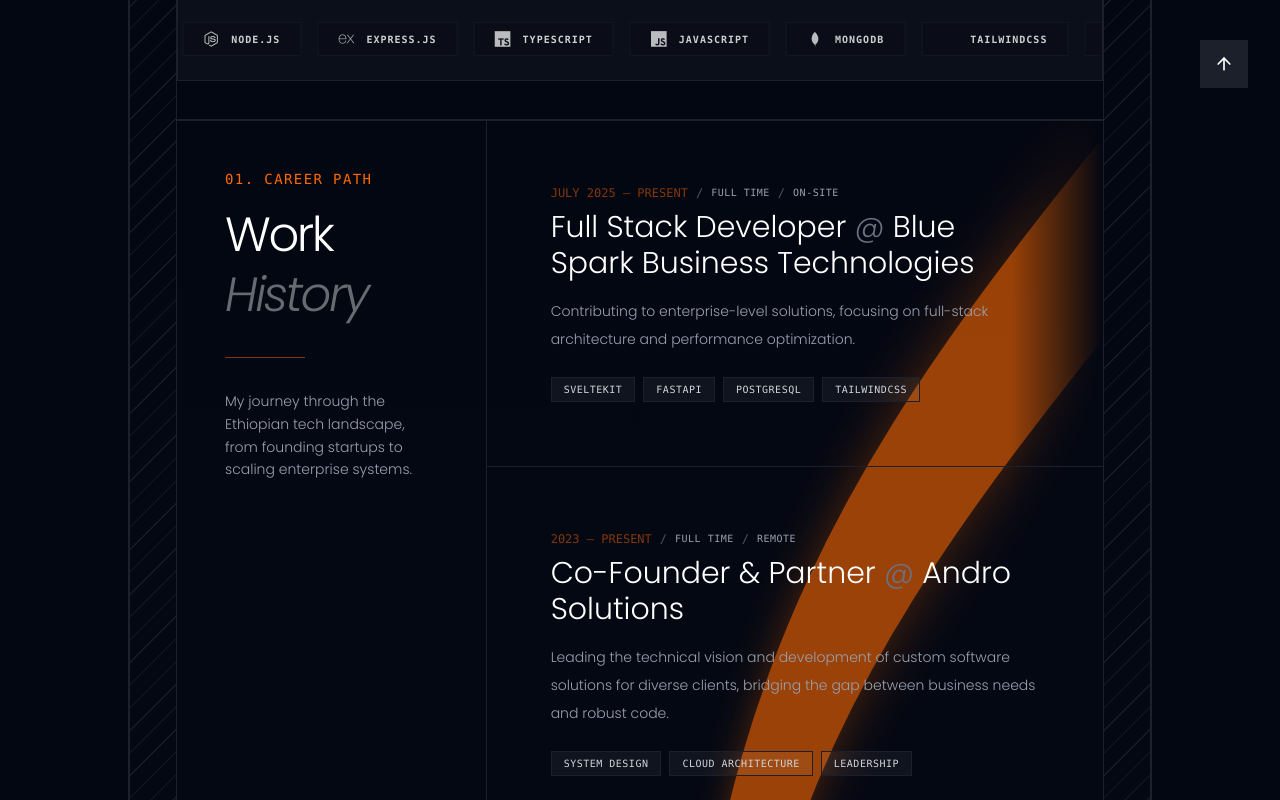
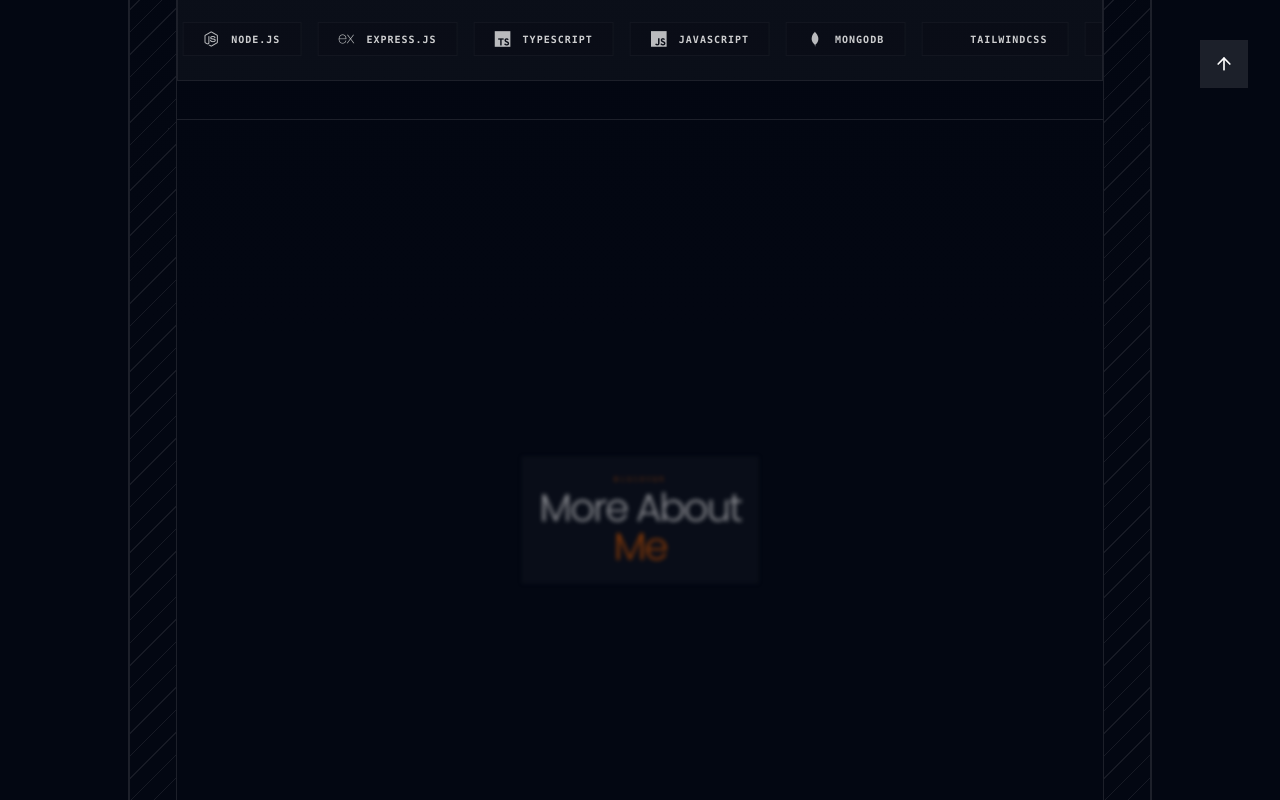
Before and after one commit to Dagin34/my-portfolio-v2, a SvelteKit app: page / in a window 1280 px wide. Shown: the part 680-1480 px from the top of the page. Built offline with nearby package versions, Linux system fonts and the light colour scheme; some icons are missing.

Commit message:
About page added

```diff
--- /dev/null
+++ b/src/components/about.svelte
@@ -0,0 +1,147 @@
+<script>
+  import basketball from "$assets/about/basketball.jpg";
+  import arbaminch from "$assets/about/arbaminch.jpg";
+  import kuriftu from "$assets/about/kuriftu.jpg";
+  import se7en from "$assets/about/se7en.jpg";
+
+  // Using Svelte 5 runes for the item data
+  let items = $state([
+    { type: "img", src: kuriftu, area: "1/3", range: "2% 40%" },
+    { type: "text", content: "Addis Ababa Based", area: "1/3", range: "2% 40%" },
+    { type: "text", content: "Full Stack Dev", area: "3/3", range: "10% 40%" },
+    { type: "text", content: "A2SVian", area: "4/2", range: "15% 40%" },
+    { type: "text", content: "Backed by Google", area: "4/2", range: "20% 50%" },
+    { type: "img", src: basketball, area: "2/2", range: "10% 50%" },
+    { type: "text", content: "BasketBall Lover", area: "2/2", range: "10% 50%" },
+    { type: "img", src: arbaminch, area: "2/3", range: "20% 70%" },
+    { type: "text", content: "Problem Solver", area: "2/3", range: "20% 70%" },
+    { type: "text", content: "Continuous Learner", area: "1/2", range: "16% 60%" },
+    { type: "img", src: se7en, area: "3/1", range: "15% 50%" },
+    { type: "text", content: "Movie Lover", area: "3/1", range: "15% 50%" },
+    { type: "img", src: "./headshot.jpg", area: "4/3", range: "25% 70%" },
+    { type: "text", content: "Dagmawi Napoleon", area: "4/3", range: "25% 70%" },
+  ]);
+</script>
+
+<!-- Wrap in a very tall container (400vh) to allow scrolling to drive the animation -->
+<section id="about" class="h-[600vh] relative border-b border-border-color">
+  <div
+    class="stuck-grid sticky top-0 h-screen w-full overflow-hidden flex justify-center items-center"
+  >
+    <!-- Center special text -->
+    <div
+      class="bg-white/5 p-8 border border-border-color grid-item special flex flex-col items-center justify-center text-center z-10"
+      style="--range: -20% 70%; --area: 2 / 2 / span 2 / span 2;"
+    >
+      <p
+        class="text-[10px] md:text-[12px] font-mono text-brand-primary uppercase tracking-[0.4em] opacity-80 mb-2"
+      >
+        Discover
+      </p>
+      <h2
+        class="text-4xl md:text-7xl font-light tracking-tighter text-white leading-none"
+      >
+        More About <br /> <span class="text-brand-primary opacity-90">Me</span>
+      </h2>
+    </div>
+
+    <!-- Floating dynamic items -->
+    {#each items as item}
+      <div
+        class="grid-item flex items-center justify-center p-4"
+        style="--range: {item.range}; --area: {item.area};"
+      >
+        {#if item.type === "text"}
+          <div
+            class="z-2 px-6 py-3 border border-border-color bg-black/50 backdrop-blur-sm shadow-xl"
+          >
+            <span
+              class="text-xs md:text-sm font-mono text-gray-300 uppercase tracking-widest whitespace-nowrap"
+            >
+              {item.content}
+            </span>
+          </div>
+        {:else if item.type === "img"}
+          <div
+            class="z-1 w-48 h-48 md:w-64 md:h-64 border border-border-color overflow-hidden shadow-2xl bg-black/20 p-2 transform -rotate-2 hover:rotate-0 transition-transform duration-500"
+          >
+            <img
+              src={item.src}
+              alt="About me detail"
+              class="w-full h-full object-cover grayscale hover:grayscale-0 transition-all duration-700 opacity-80 hover:opacity-100"
+            />
+          </div>
+        {/if}
+      </div>
+    {/each}
+  </div>
+</section>
+
+<style>
+  /* The 3D animation keyframes */
+  @keyframes zoom-in {
+    0% {
+      transform: translateZ(-1000px) scale(0.5);
+      opacity: 0;
+      filter: blur(10px);
+    }
+    40%,
+    60% {
+      /* Holds in focus briefly in the middle of its timeline */
+      transform: translateZ(0px) scale(1);
+      opacity: 1;
+      filter: blur(0px);
+    }
+    100% {
+      transform: translateZ(800px) scale(1.5);
+      opacity: 0;
+      filter: blur(10px);
+    }
+  }
+
+  .stuck-grid {
+    perspective: 1000px;
+    transform-style: preserve-3d;
+    display: grid;
+    grid-template-columns: repeat(4, 25vw);
+    grid-template-rows: repeat(4, 25vh);
+    place-items: center;
+  }
+
+  .grid-item {
+    transform-style: preserve-3d;
+    grid-area: var(--area);
+    /* Fallback for non-supporting browsers */
+    opacity: 1;
+  }
+
+  /* Apply the scroll-timeline animations ONLY if the browser supports them */
+  @supports (animation-timeline: scroll()) {
+    .grid-item {
+      opacity: 0; /* Hide initially, let animation reveal it */
+      animation: zoom-in linear both;
+      animation-timeline: scroll(root block);
+      /* Inject the unique scroll ranges dynamically via the variable mapped in Svelte */
+      animation-range: var(--range);
+      will-change: transform, opacity, filter;
+    }
+
+    /* Prevent motion if user prefers reduced motion */
+    @media (prefers-reduced-motion: reduce) {
+      .grid-item {
+        animation: none;
+        opacity: 1;
+        transform: none !important;
+        filter: none !important;
+      }
+      .stuck-grid {
+        /* Simplify layout if reduced motion is enabled */
+        display: flex;
+        flex-wrap: wrap;
+        gap: 2rem;
+        height: auto;
+        position: relative;
+      }
+    }
+  }
+</style>
--- a/src/routes/+page.svelte
+++ b/src/routes/+page.svelte
@@ -13,6 +13,7 @@
     import CustomCursor from "$components/repetitive/custom-cursor.svelte";
     import Offerings from "$components/offerings.svelte";
     import ScrollTwirly from "$components/repetitive/scroll-twirly.svelte";
+    import About from "$components/about.svelte";
 
     // Toast State (Svelte 5 Runes)
     let toastMessage = $state("");
@@ -46,6 +47,7 @@
 
         <div class="px-4 md:px-12">
             <div id="home"><Landing /></div>
+            <div id="about"><About /></div>
 
             <!-- Relative container holding the spaghetti line and mid-page content -->
             <div class="relative w-full overflow-visible">
@@ -60,7 +62,7 @@
                     />
                 </div>
                 <div id="skills" class="relative z-10"><Languages /></div>
-                <div id="offerings" class="relative z-10"><Offerings /></div>
+                <div id="services" class="relative z-10"><Offerings /></div>
                 <div id="contact" class="relative z-10"><Contact onMissing={triggerToast} /></div>
             </div>
 
```
